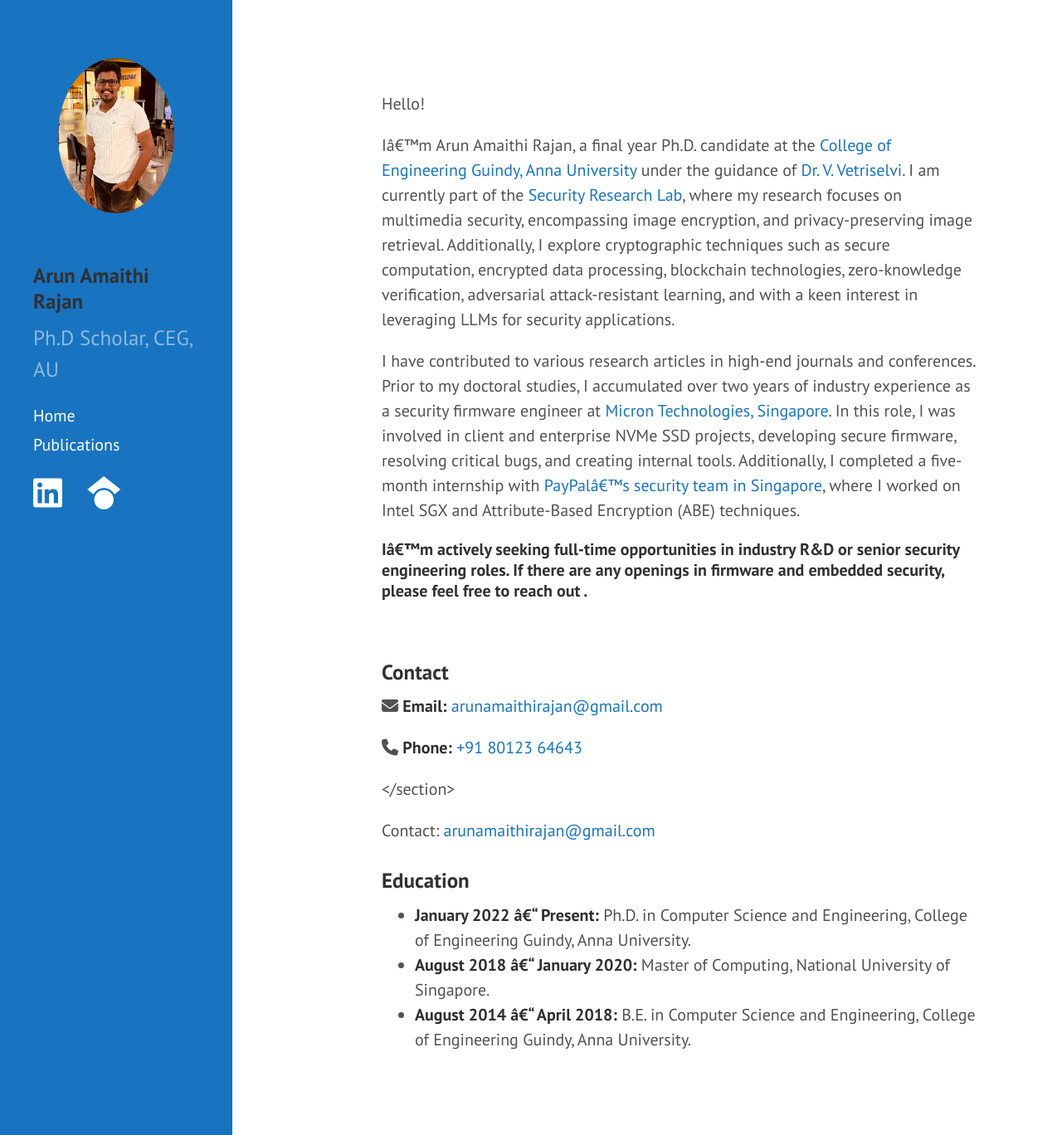
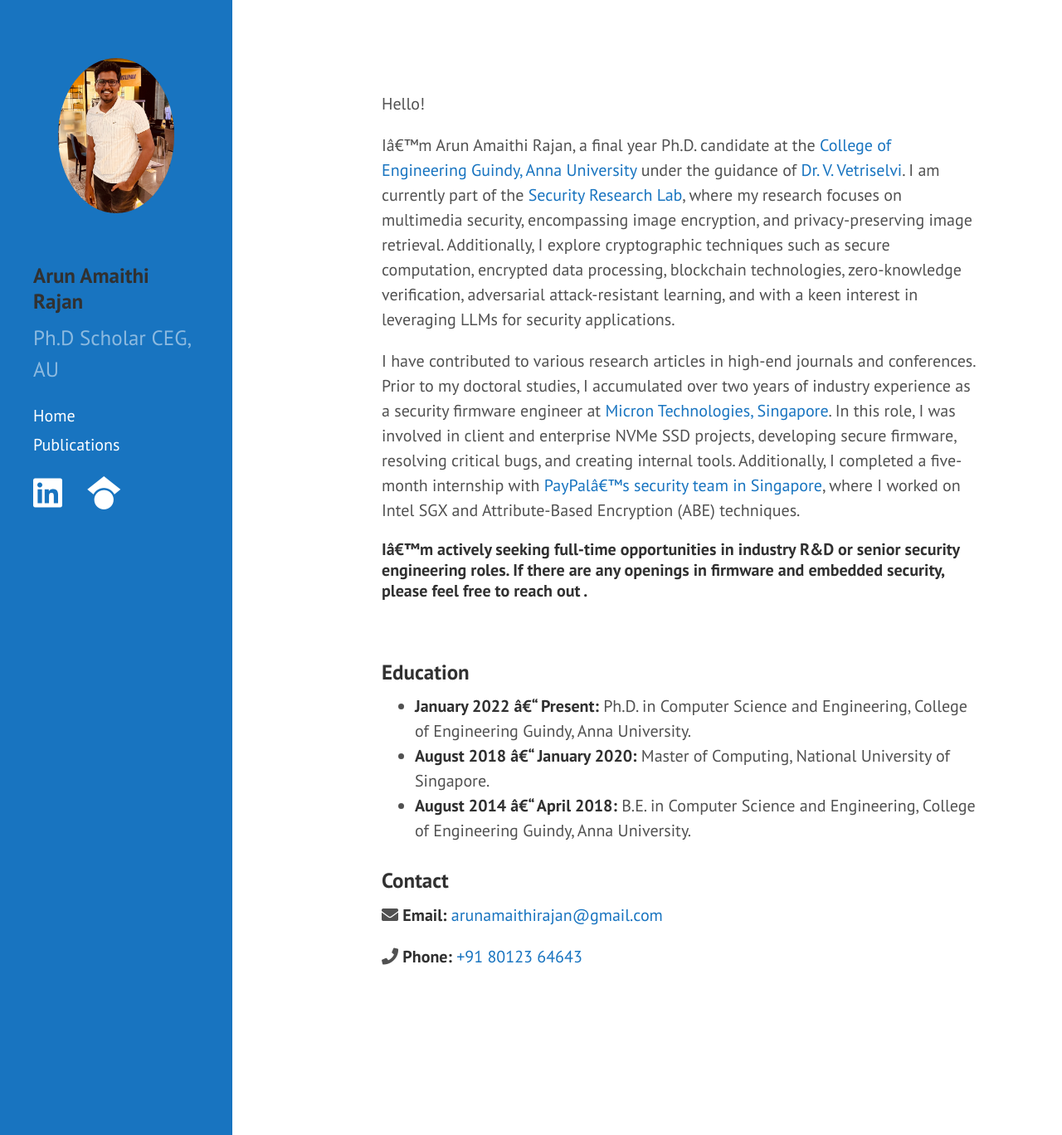
Before and after one commit to arunamaithi/arunamaithi.github.io, a Jekyll site: the page built from index.md, in a window 1280 px wide and 1368 px high. Shown: the whole window at 83% size. Built offline with Jekyll 4.4.1, drawn with Linux system fonts in a browser that asks for light colours.

Commit message:
update front page

```diff
--- a/_config.yml
+++ b/_config.yml
@@ -13,7 +13,7 @@ relative_permalinks: false
 # Setup
 title:            Arun Amaithi Rajan
 #tagline:          'A Jekyll theme'
-description:      Ph.D Scholar, CEG, AU
+description:      Ph.D Scholar CEG, AU
 #description:      'A brazen two-column <a href="http://jekyllrb.com" target="_blank">Jekyll</a> theme that pairs a prominent sidebar with uncomplicated content. Made by <a href="https://twitter.com/mdo" target="_blank">@mdo</a>.'
 url:              "https://arunamaithi.github.io/"
 baseurl:          ""
--- a/_includes/head.html
+++ b/_includes/head.html
@@ -20,7 +20,7 @@
   <link rel="stylesheet" href="{{ site.baseurl }}/public/css/hyde.css">
   <link rel="stylesheet" href="http://fonts.googleapis.com/css?family=PT+Sans:400,400italic,700|Abril+Fatface">
   <link rel="stylesheet" href="https://cdnjs.cloudflare.com/ajax/libs/font-awesome/6.5.2/css/all.min.css">
-  <!-- <link rel="stylesheet" href="https://cdnjs.cloudflare.com/ajax/libs/font-awesome/5.15.4/css/all.min.css"> -->
+  <link rel="stylesheet" href="https://cdnjs.cloudflare.com/ajax/libs/font-awesome/5.15.4/css/all.min.css">
 
 <!--   <!-- Icons -->
   <link rel="apple-touch-icon-precomposed" sizes="144x144" href="{{ site.baseurl }}/public/apple-touch-icon-144-precomposed.png">
--- a/index.md
+++ b/index.md
@@ -43,6 +43,14 @@ I have contributed to various research articles in high-end journals and confere
   <i class="fa-brands fa-google-scholar fa-2x"></i>
 </a> -->
 
+<!-- Contact: [arunamaithirajan@gmail.com](mailto:arunamaithirajan@gmail.com) -->
+
+<h3>Education</h3>
+<ul>
+  <li><strong>January 2022 – Present:</strong> Ph.D. in Computer Science and Engineering, College of Engineering Guindy, Anna University.</li>
+  <li><strong>August 2018 – January 2020:</strong> Master of Computing, National University of Singapore.</li>
+  <li><strong>August 2014 – April 2018:</strong> B.E. in Computer Science and Engineering, College of Engineering Guindy, Anna University.</li>
+</ul>
 
 <h3>Contact</h3>
 <p>
@@ -55,17 +63,6 @@ I have contributed to various research articles in high-end journals and confere
   <strong>Phone:</strong>
   <a href="+91 80123 64643">+91 80123 64643</a>
 </p>
-</section>
-
-
-Contact: [arunamaithirajan@gmail.com](mailto:arunamaithirajan@gmail.com)
-
-<h3>Education</h3>
-<ul>
-  <li><strong>January 2022 – Present:</strong> Ph.D. in Computer Science and Engineering, College of Engineering Guindy, Anna University.</li>
-  <li><strong>August 2018 – January 2020:</strong> Master of Computing, National University of Singapore.</li>
-  <li><strong>August 2014 – April 2018:</strong> B.E. in Computer Science and Engineering, College of Engineering Guindy, Anna University.</li>
-</ul>
 
 <!-- <H3>Recent News</H3>
 Aug 2024: Gave a talk at Microsoft Research, Bengaluru <br>
```
